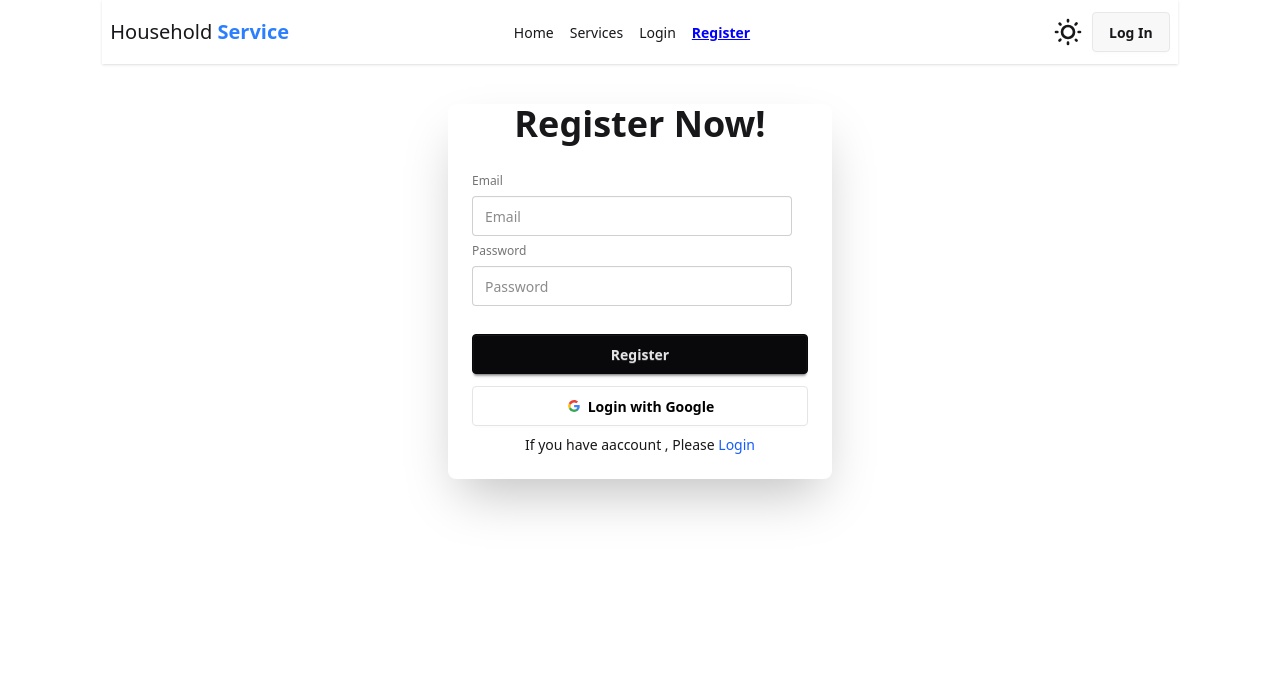
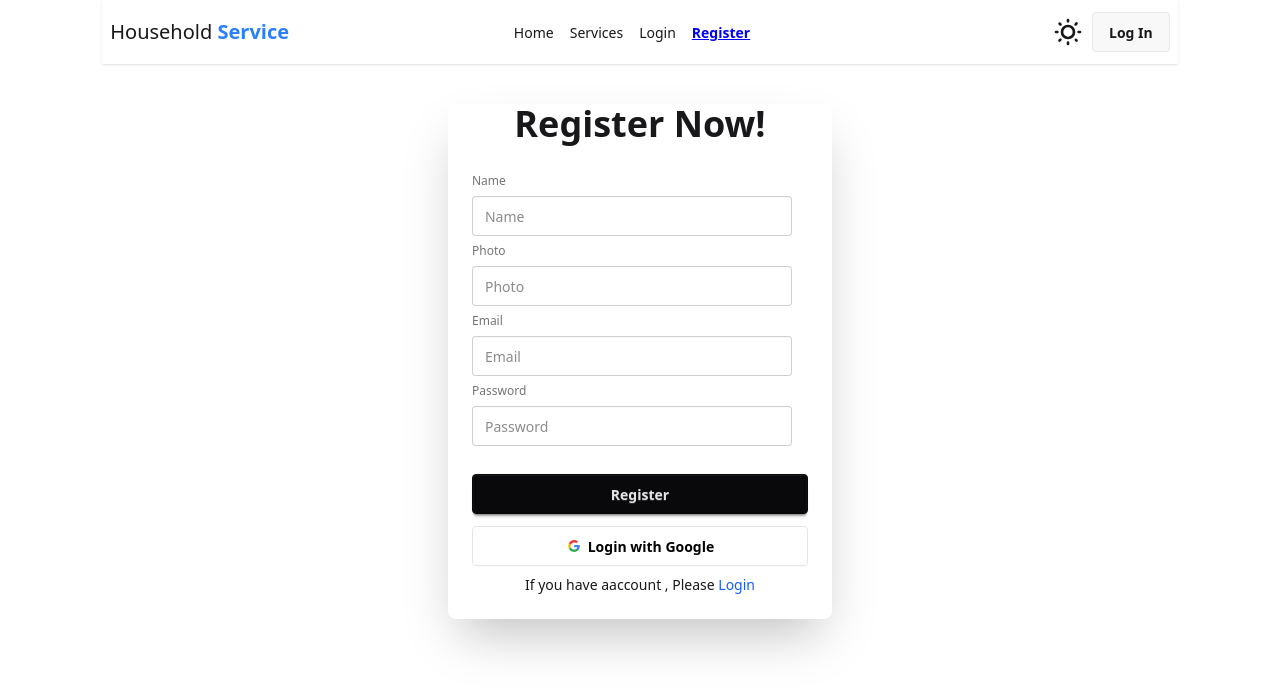
Before and after one commit to Fahad300499/Home-Hero-Client, a React (Vite) app: page /register in a window 1280 px wide. Shown: the top 692 px of the page. Built offline with nearby package versions, Linux system fonts and the light colour scheme; no server answers.

Commit message:
somechange

```diff
--- a/src/components/Register.jsx
+++ b/src/components/Register.jsx
@@ -89,7 +89,11 @@
                     <form onSubmit={handleSignUp}>
                         <fieldset className="fieldset">
 
-                           {/* ******* */}
+                            <label className="label">Name</label>
+                            <input type="text" name='name' className="input" placeholder="Name" />
+
+                            <label className="label">Photo</label>
+                            <input type="photo" name='photo' className="input" placeholder="Photo" />
 
                             <label className="label">Email</label>
                             <input type="email" name='email' className="input" placeholder="Email" />
```
